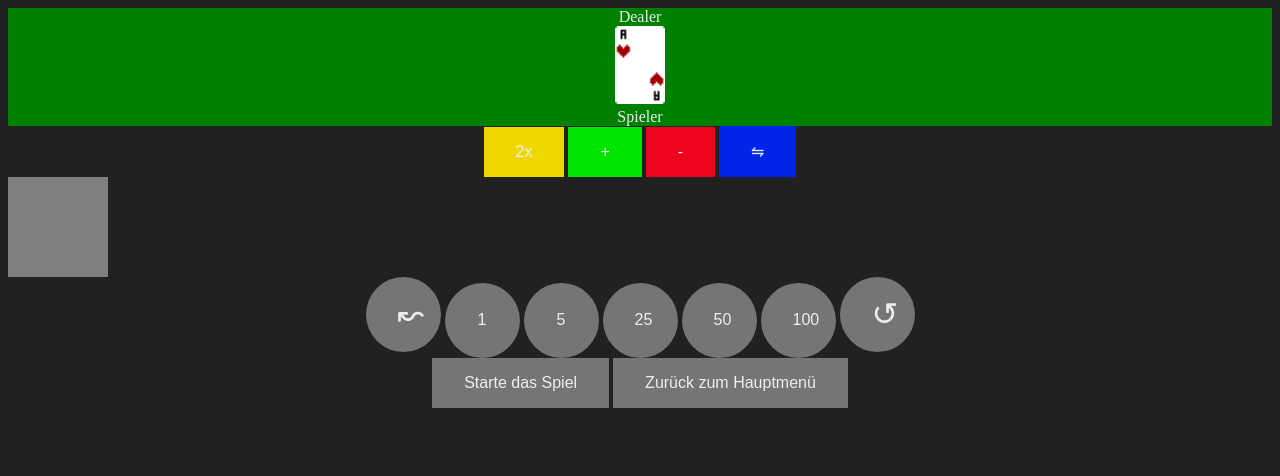
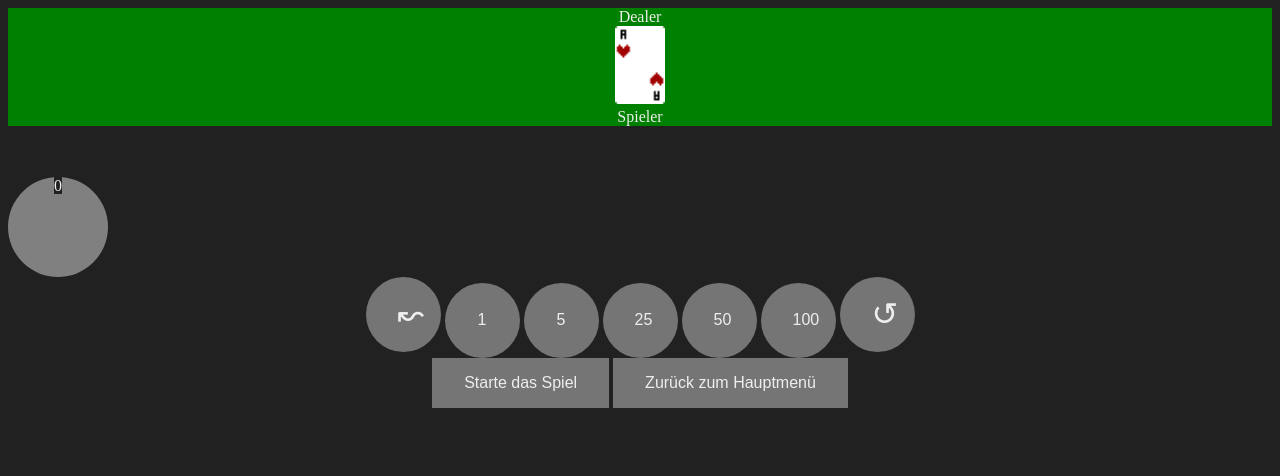
Before and after one commit to DJJayT/Blackjack, a PHP site: page /singleplayer in a window 1280 px wide. Shown: the top 476 px of the page. Run offline with PHP 8.4, Linux system fonts and the light colour scheme.

Commit message:
DealerCard hinzugefügt

```diff
--- a/private/views/singleplayer/singleplayerbody.html
+++ b/private/views/singleplayer/singleplayerbody.html
@@ -13,14 +13,16 @@
     </div>
     <a>Spieler</a>
 </div>
-<div id="buttons" class="center">
+<div id="buttons" class="center hidden">
     <button type="button" id="double" class="center">2x</button>
     <button type="button" id="hit" class="center">+</button>
     <button type="button" id="stand" class="center">-</button>
     <button type="button" id="split" class="center">⇋</button>
 </div>
 
-<div id="bet" class="center"></div>
+<div id="bet" class="bet center chip">
+    <a id="playerbet">0</a>
+</div>
 
 <div id="chips" class="center">
     <button type="button" id="back" class="chip symbol">↜</button>
--- a/public/js/singleplayer/actions.js
+++ b/public/js/singleplayer/actions.js
@@ -3,9 +3,21 @@ class actions {
     gameLogic;
 
     constructor() {
-        this.backToMenu();
+        this.mainButtonsClicked();
         this.clickChips(); //Muss zu clickChips gechanged werden
         this.gameLogic = new gameLogic();
+    }
+
+    mainButtonsClicked() {
+        let self = this;
+        $(document).ready(function() {
+            $("#backToMenuButton").on("click", function () {
+                window.location.href='../';
+            });
+            $("#startGame").on("click", function() {
+                self.startGame();
+            });
+        });
     }
 
     clickChips() {
@@ -16,14 +28,6 @@ class actions {
             });
             $(".playchip").each(function() {
                 self.chipClicked(this);
-            });
-        });
-    }
-
-    backToMenu() {
-        $(document).ready(function() {
-            $("#backToMenuButton").on("click", function () {
-                window.location.href='../';
             });
         });
     }
@@ -70,4 +74,8 @@ class actions {
     chipClicked(chip) {
         console.log(chip.id);
     }
+
+    startGame() {
+        this.gameLogic.startGame();
+    }
 }
--- a/public/js/singleplayer/logic/gameLogic.js
+++ b/public/js/singleplayer/logic/gameLogic.js
@@ -16,4 +16,13 @@ class gameLogic {
         this.designLogic.showCard(this.cardShoe.getRandomCard());
     }
 
+    startGame() {
+        if(this.player.bet == 0) {
+            alert("Du musst zuerst einen Einsatz tätigen!");
+            return;
+        }
+
+
+    }
+
 }
--- a/public/js/singleplayer/objects/card.js
+++ b/public/js/singleplayer/objects/card.js
@@ -4,6 +4,7 @@ class card {
     symbol; //Welches Symbol
     gamevalue; //Welchen Wert
     ace = false; //Ob Ass oder nicht
+    played = false;
 
     constructor(color, symbol) {
         this.color = color;
--- a/public/js/singleplayer/objects/cardShoe.js
+++ b/public/js/singleplayer/objects/cardShoe.js
@@ -1,6 +1,8 @@
 class cardShoe {
 
     cards = Array();
+    dealerCard;
+    cardsPlayed = 0;
 
     constructor() {
         for(let i=0; i<6; i++) {
@@ -10,10 +12,25 @@ class cardShoe {
                 }
             }
         }
+        this.dealerCard = Math.floor(Math.random() * (250-208) + 208);
     }
 
     getRandomCard() {
-        let random = Math.floor(Math.random() * 312);
+        let random;
+        do {
+            random = Math.floor(Math.random() * 312);
+        } while(this.cards[random].played === true);
+
+        this.cardsPlayed++;
+        this.cards[random].played = true;
         return this.cards[random];
     }
+
+    dealerCardPlayed() {
+        this.cards.forEach(function(card) {
+            card.played = false;
+        });
+        this.dealerCard = Math.floor(Math.random() * (250-208) + 208);
+        this.cardsPlayed = 0;
+    }
 }
--- a/public/js/singleplayer/players/player.js
+++ b/public/js/singleplayer/players/player.js
@@ -1,5 +1,6 @@
 class player {
     money;
+    bet = 0;
 
     constructor() {
         this.money = 1000;
--- a/public/styles/singleplayer.css
+++ b/public/styles/singleplayer.css
@@ -28,6 +28,10 @@
     background-color: grey;
 }
 
+.hidden {
+    visibility: hidden;
+}
+
 .chip {
     width: 75px;
     height: 75px;
```
Also changed, not shown: public/js/ajax/ajax.js (+4 -7 lines).
